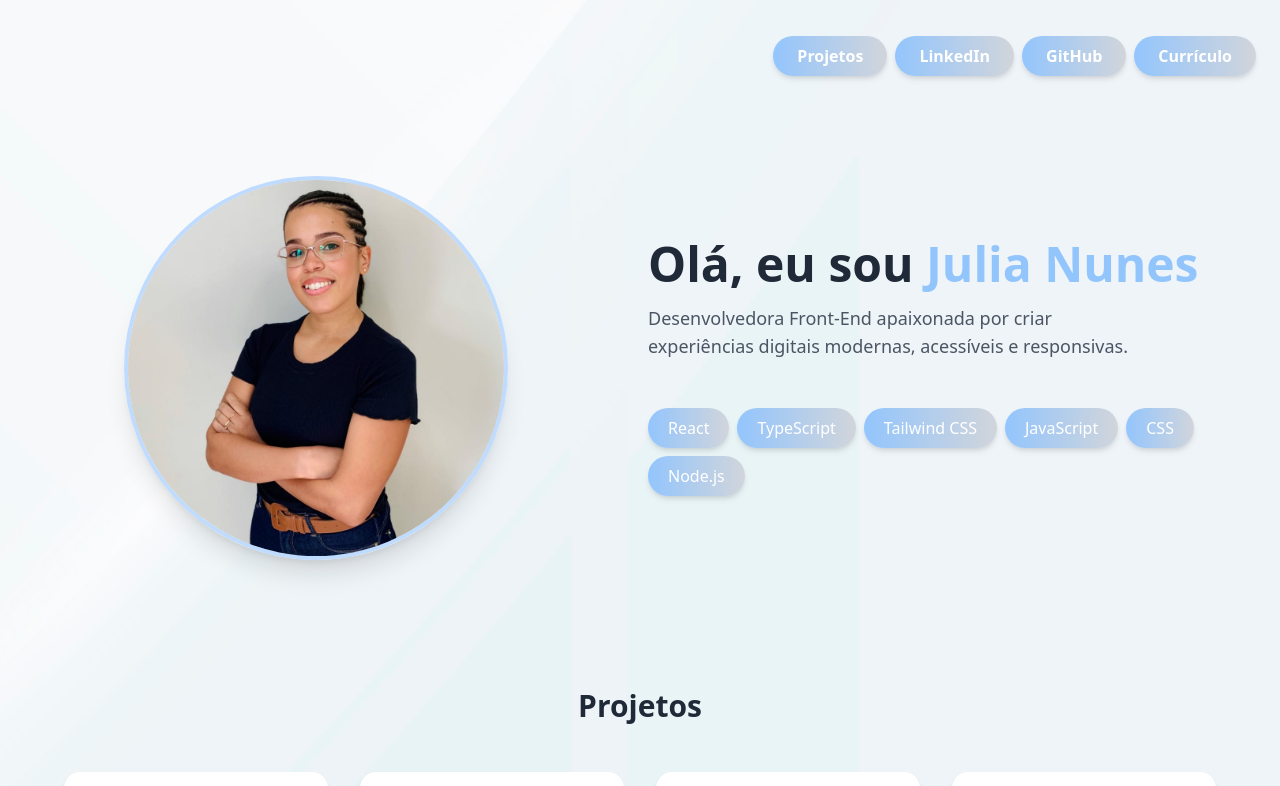
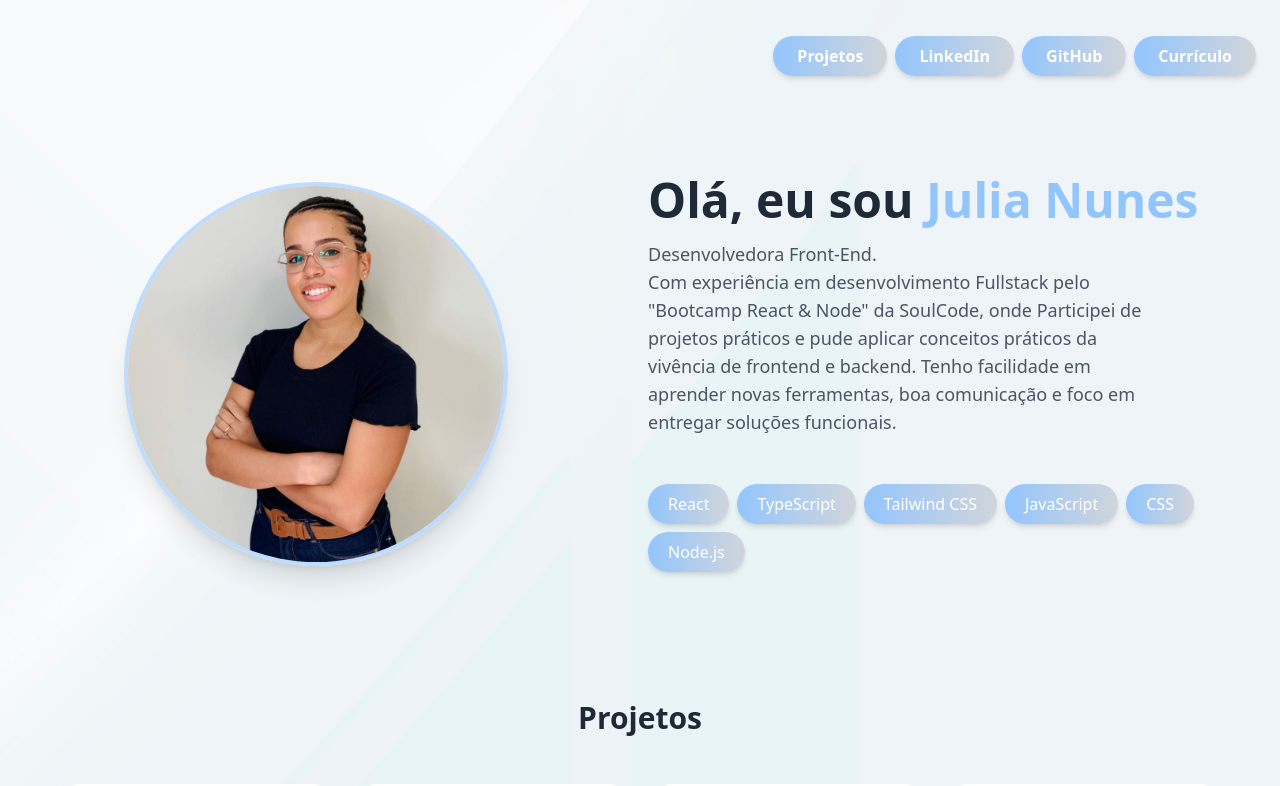
Before and after one commit to juulianuness/Novo-Portifolio, a React (Vite) app: page / in a window 1280 px wide. Shown: the top 786 px of the page. Built offline with nearby package versions, Linux system fonts and the light colour scheme; the HTML template or start-up script is replaced by a standard one.

Commit message:
descrição

```diff
--- a/src/components/Hero.tsx
+++ b/src/components/Hero.tsx
@@ -21,8 +21,8 @@ const Hero = () => {
           Olá, eu sou <span className="text-blue-300">Julia Nunes</span>
         </h1>
         <p className="text-lg text-gray-600 max-w-lg mb-12">
-          Desenvolvedora Front-End apaixonada por criar experiências digitais
-          modernas, acessíveis e responsivas.
+          Desenvolvedora Front-End. <br />
+          Com experiência em desenvolvimento Fullstack pelo "Bootcamp React & Node" da SoulCode, onde Participei de projetos práticos e pude aplicar conceitos práticos da vivência de frontend e backend. Tenho facilidade em aprender novas ferramentas, boa comunicação e foco em entregar soluções funcionais.
         </p>
 
         {/* Skills */}
```
